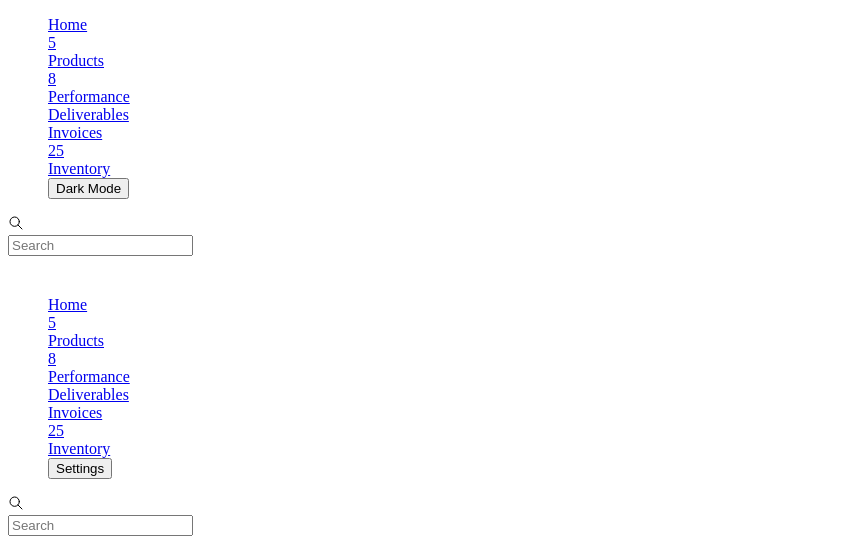
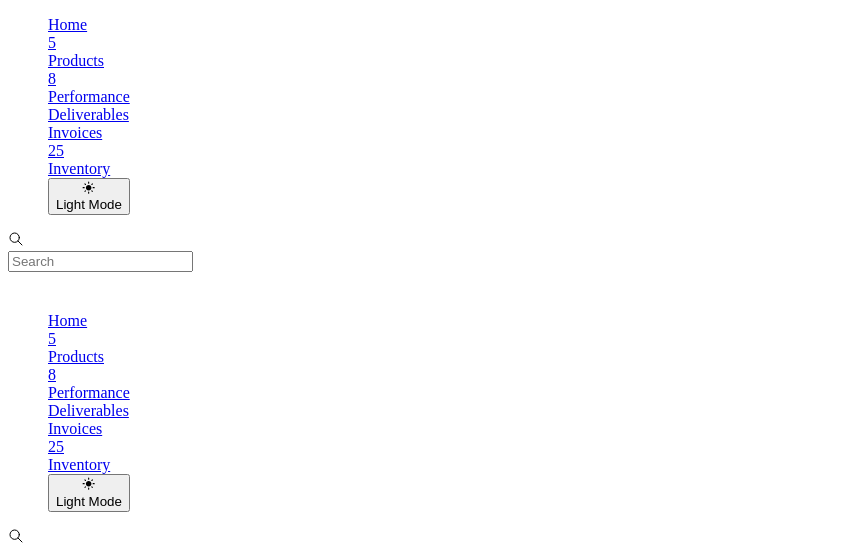
Before and after one commit to samiulbasirfahim/Doctime, a React (Create React App) app: page / in a window 1280 px wide. Shown: the top 546 px of the page, without its empty margins (0-844 px from the left). Built offline with nearby package versions, Linux system fonts and the light colour scheme.

Commit message:
dark mode light mode toggle added

```diff
--- a/package.json
+++ b/package.json
@@ -8,6 +8,7 @@
     "@testing-library/user-event": "^13.5.0",
     "react": "^18.1.0",
     "react-dom": "^18.1.0",
+    "react-icons": "^4.3.1",
     "react-router-dom": "^6.3.0",
     "react-scripts": "5.0.1",
     "web-vitals": "^2.1.4"
--- a/src/Components/Header.js
+++ b/src/Components/Header.js
@@ -1,7 +1,8 @@
 import React, { useState } from "react"
 import { Link, NavLink } from "react-router-dom"
+import { MdDarkMode, MdLightMode } from "react-icons/md"
 
-const Header = ({ handleDarkMode , isDarkMode}) => {
+const Header = ({ handleDarkMode, isDarkMode }) => {
 	const [show, setShow] = useState(false)
 
 	return (
@@ -73,10 +74,17 @@ const Header = ({ handleDarkMode , isDarkMode}) => {
 						</NavLink>
 						<button
 							onClick={handleDarkMode}
-							className="flex w-full justify-between text-gray-700 hover:text-gray-500 cursor-pointer items-center dark:text-gray-100"
+							className="flex w-full justify-center text-gray-700 hover:text-gray-500 cursor-pointer items-center dark:text-gray-100"
 						>
+							{!isDarkMode ? (
+								<MdLightMode></MdLightMode>
+							) : (
+								<MdDarkMode></MdDarkMode>
+							)}
 							<div className="flex items-center">
-								<span className="text-sm  ml-2">{isDarkMode ? "Light Mode" : "Dark Mode"}</span>
+								<span className="text-sm  ml-2">
+									{!isDarkMode ? "Light Mode" : "Dark Mode"}
+								</span>
 							</div>
 						</button>
 					</ul>
@@ -217,10 +225,17 @@ const Header = ({ handleDarkMode , isDarkMode}) => {
 						</NavLink>
 						<button
 							onClick={handleDarkMode}
-							className="flex w-full justify-between text-gray-700 hover:text-gray-500 cursor-pointer items-center dark:text-gray-100"
+							className="flex w-full justify-center text-gray-700 hover:text-gray-500 cursor-pointer items-center dark:text-gray-100"
 						>
+							{!isDarkMode ? (
+								<MdLightMode></MdLightMode>
+							) : (
+								<MdDarkMode></MdDarkMode>
+							)}
 							<div className="flex items-center">
-								<span className="text-sm  ml-2">Settings</span>
+								<span className="text-sm  ml-2">
+									{!isDarkMode ? "Light Mode" : "Dark Mode"}
+								</span>
 							</div>
 						</button>
 					</ul>
```
Also changed, not shown: 1 other file (tests, documents, lock files or other folders).
